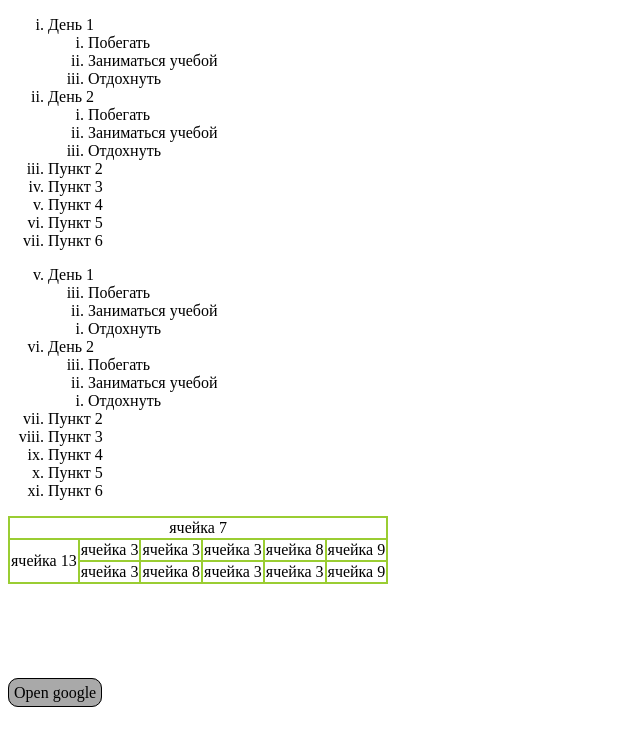
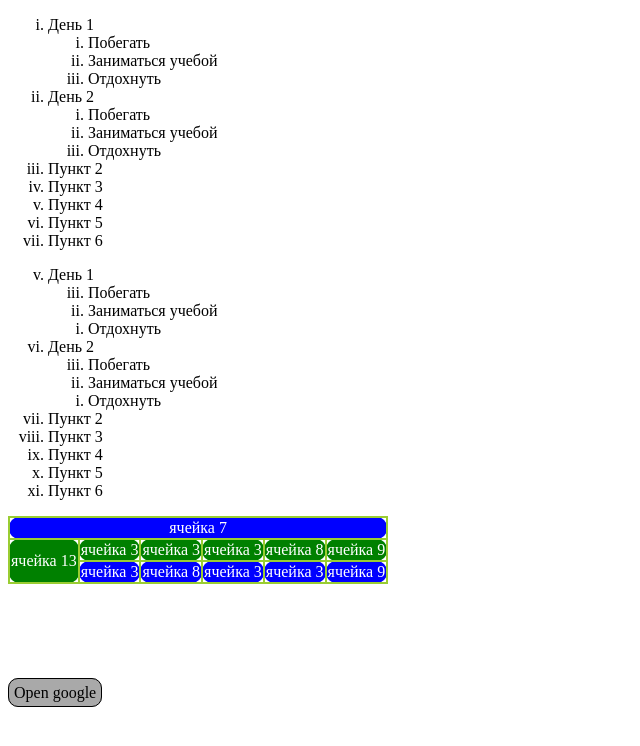
Before and after one commit to Starta-Institute/Lessons_FE, a plain HTML site: page lesson_3/index.html in a window 1280 px wide. Shown: the whole page, without its empty margins (0-640 px from the left). Drawn offline with Linux system fonts and the light colour scheme.

Commit message:
https://github.com/pashuAnn/Lessons_FE

```diff
--- a/lesson_3/style/style.css
+++ b/lesson_3/style/style.css
@@ -9,63 +9,63 @@ table, tr, td {
    border-radius: 10px;
 }
 
-/* table tr:first-child, table tr:last-child {
+ table tr:first-child, table tr:last-child {
     background-color: gray;
     color: white;
-} */
+}
 
-/* table tr:last-child {
+table tr:last-child {
     background-color: gray;
     color: white;
-} */
+}
 
-/* table tr:nth-child(2) {
+table tr:nth-child(2) {
     background-color: rgb(0, 255, 225);
     color: white;
-} */
+}
 
-/* table tr:nth-child(6) {
+table tr:nth-child(6) {
     background-color: blue;
     color: white;
-} */
+}
 
-/* n 0,1,2,3,4,5,6,7... */
+ /* n 0,1,2,3,4,5,6,7...  */
 
-/* 0 */
-/* 1 -> 2 */
-/* 2 -> 4 */
-/* 3 -> 6 */
-/* 4 -> 8 */
+ /* 0
+ 1 -> 2
+2 -> 4
+3 -> 6
+4 -> 8 */
 
-/* table tr:nth-child(2n) {
+table tr:nth-child(2n) {
     background-color: green;
     color: white;
-} */
+}
 
-/* table tr:nth-child(even) {
+table tr:nth-child(even) {
     background-color: green;
     color: white;
-} */
+}
 
-/* 0 */
-/* 1 -> 1 */
-/* 2 -> 3 */
-/* 3 -> 5 */
-/* 4 -> 7 */
+/* 0
+1 -> 1
+2 -> 3
+3 -> 5
+4 -> 7  */
 
-/* table tr:nth-child(2n-1) {
+table tr:nth-child(2n-1) {
     background-color: blue;
     color: white;
-} */
+}
 
-/* table tr:nth-child(odd) {
+table tr:nth-child(odd) {
     background-color: blue;
     color: white;
-} */
+}
 
-/* table tr:nth-child(n+4) {
+table tr:nth-child(n+4) {
     background-color: blue;
-} */
+}
 
 
 /* ===================== */
```
Also changed, not shown: 3 other files.
